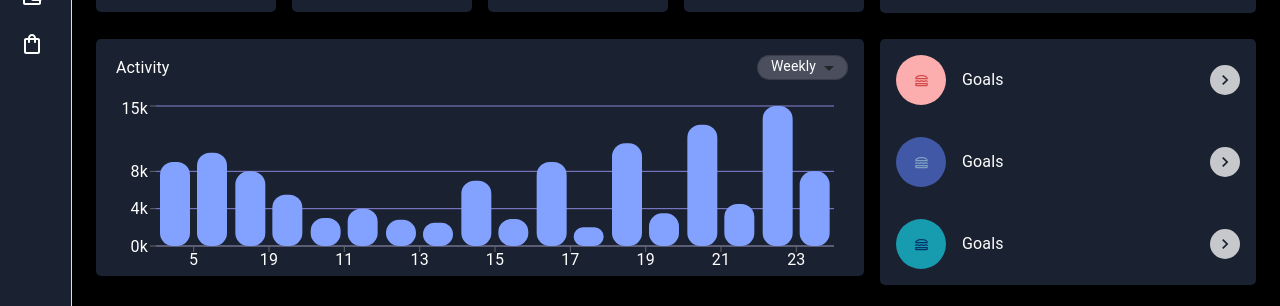
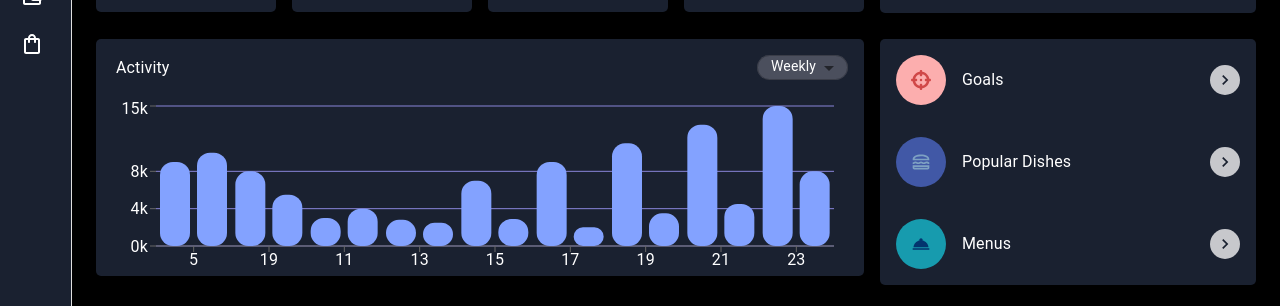
Before and after one commit to Ajithkrm6/fitpoe, a React (Create React App) app: page / in a window 1280 px wide. Shown: the part 244-550 px from the top of the page. Built offline with nearby package versions, Linux system fonts and the light colour scheme.

Commit message:
made few changes in styles

```diff
--- a/src/pages/home.tsx
+++ b/src/pages/home.tsx
@@ -51,6 +51,8 @@ import ChevronRightIcon from "@mui/icons-material/ChevronRight";
 import ShoppingBasketIcon from "@mui/icons-material/ShoppingBasket";
 import PaidIcon from "@mui/icons-material/Paid";
 import { faSignOutAlt } from "@fortawesome/free-solid-svg-icons/faSignOutAlt";
+import { faCrosshairs } from "@fortawesome/free-solid-svg-icons";
+import RoomServiceIcon from "@mui/icons-material/RoomService";
 
 const drawerWidth = 72; // Mini drawer width
 
@@ -464,10 +466,11 @@ export const HomeScreen = () => {
                 <Box bgcolor="#1A2130" borderRadius="5px">
                   <MenuCard
                     img={
-                      <LunchDiningOutlinedIcon
+                      <FontAwesomeIcon
+                        icon={faCrosshairs}
                         style={{
-                          height: "15px",
-                          width: "15px",
+                          height: "20px",
+                          width: "20px",
                           color: "#D04848",
                         }}
                       />
@@ -479,26 +482,26 @@ export const HomeScreen = () => {
                     img={
                       <LunchDiningOutlinedIcon
                         style={{
-                          height: "15px",
-                          width: "15px",
+                          height: "20px",
+                          width: "20px",
                           color: "7EA1C3",
                         }}
                       />
                     }
-                    name="Goals"
+                    name="Popular Dishes"
                     backgroundClr="#4158A6"
                   />
                   <MenuCard
                     img={
-                      <LunchDiningOutlinedIcon
+                      <RoomServiceIcon
                         style={{
-                          height: "15px",
-                          width: "15px",
+                          height: "20px",
+                          width: "20px",
                           color: "#03346E",
                         }}
                       />
                     }
-                    name="Goals"
+                    name="Menus"
                     backgroundClr="#179BAE"
                   />
                 </Box>
@@ -608,26 +611,6 @@ export const HomeScreen = () => {
                 justifyContent: "space-between", // Space out items between top and bottom
               }}
             >
-              {/* <List>
-                {drawerItems.map((item, index) => (
-                  <ListItem key={item.text} disablePadding>
-                    <ListItemButton>
-                      <ListItemIcon
-                        sx={{
-                          color:
-                            selectedIndex === index ? "#83A2FF" : "#ffffff",
-                        }}
-                      >
-                        {item.icon}
-                      </ListItemIcon>
-                      <ListItemText
-                        primary={item.text}
-                        sx={{ color: "#ffffff" }}
-                      />
-                    </ListItemButton>
-                  </ListItem>
-                ))}
-              </List> */}
               <List sx={{ backgroundColor: "#1A2130", height: "100%" }}>
                 {[
                   "HomeOutlinedIcon",
@@ -881,10 +864,11 @@ export const HomeScreen = () => {
                 <Box bgcolor="#1A2130" borderRadius="5px" width="100%">
                   <MenuCard
                     img={
-                      <LunchDiningOutlinedIcon
+                      <FontAwesomeIcon
+                        icon={faCrosshairs}
                         style={{
-                          height: "15px",
-                          width: "15px",
+                          height: "20px",
+                          width: "20px",
                           color: "#D04848",
                         }}
                       />
@@ -896,26 +880,26 @@ export const HomeScreen = () => {
                     img={
                       <LunchDiningOutlinedIcon
                         style={{
-                          height: "15px",
-                          width: "15px",
+                          height: "20px",
+                          width: "20px",
                           color: "7EA1C3",
                         }}
                       />
                     }
-                    name="Goals"
+                    name="Popular Dishes"
                     backgroundClr="#4158A6"
                   />
                   <MenuCard
                     img={
-                      <LunchDiningOutlinedIcon
+                      <RoomServiceIcon
                         style={{
-                          height: "15px",
-                          width: "15px",
+                          height: "20px",
+                          width: "20px",
                           color: "#03346E",
                         }}
                       />
                     }
-                    name="Goals"
+                    name="Menus"
                     backgroundClr="#179BAE"
                   />
                 </Box>
```
